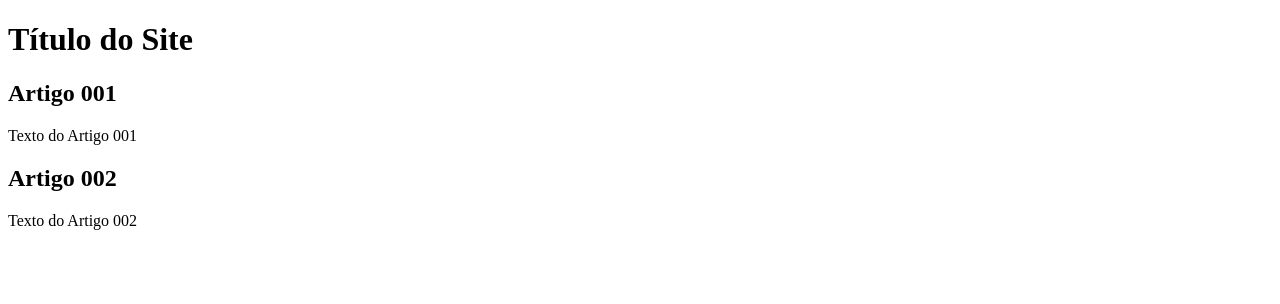
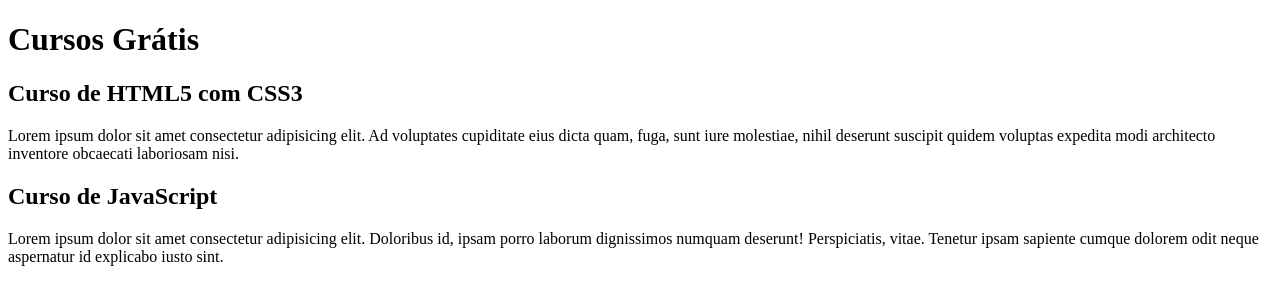
Before and after one commit to wendelevs/projeto-site, a plain HTML site: page index.html in a window 1280 px wide. Drawn offline with Linux system fonts and the light colour scheme.

Commit message:
comecei a escrever o conteúdo

```diff
--- a/index.html
+++ b/index.html
@@ -9,15 +9,15 @@
 <body>
     <main>
         <header>
-            <h1>Título do Site</h1>
+            <h1>Cursos Grátis</h1>
         </header>
         <article>
-            <h2>Artigo 001</h2>
-            <p>Texto do Artigo 001</p>
+            <h2>Curso de HTML5 com CSS3</h2>
+            <p>Lorem ipsum dolor sit amet consectetur adipisicing elit. Ad voluptates cupiditate eius dicta quam, fuga, sunt iure molestiae, nihil deserunt suscipit quidem voluptas expedita modi architecto inventore obcaecati laboriosam nisi.</p>
         </article>
         <article>
-            <h2>Artigo 002</h2>
-            <p>Texto do Artigo 002</p>
+            <h2>Curso de JavaScript</h2>
+            <p>Lorem ipsum dolor sit amet consectetur adipisicing elit. Doloribus id, ipsam porro laborum dignissimos numquam deserunt! Perspiciatis, vitae. Tenetur ipsam sapiente cumque dolorem odit neque aspernatur id explicabo iusto sint.</p>
         </article>
     </main>
 </body>
```
